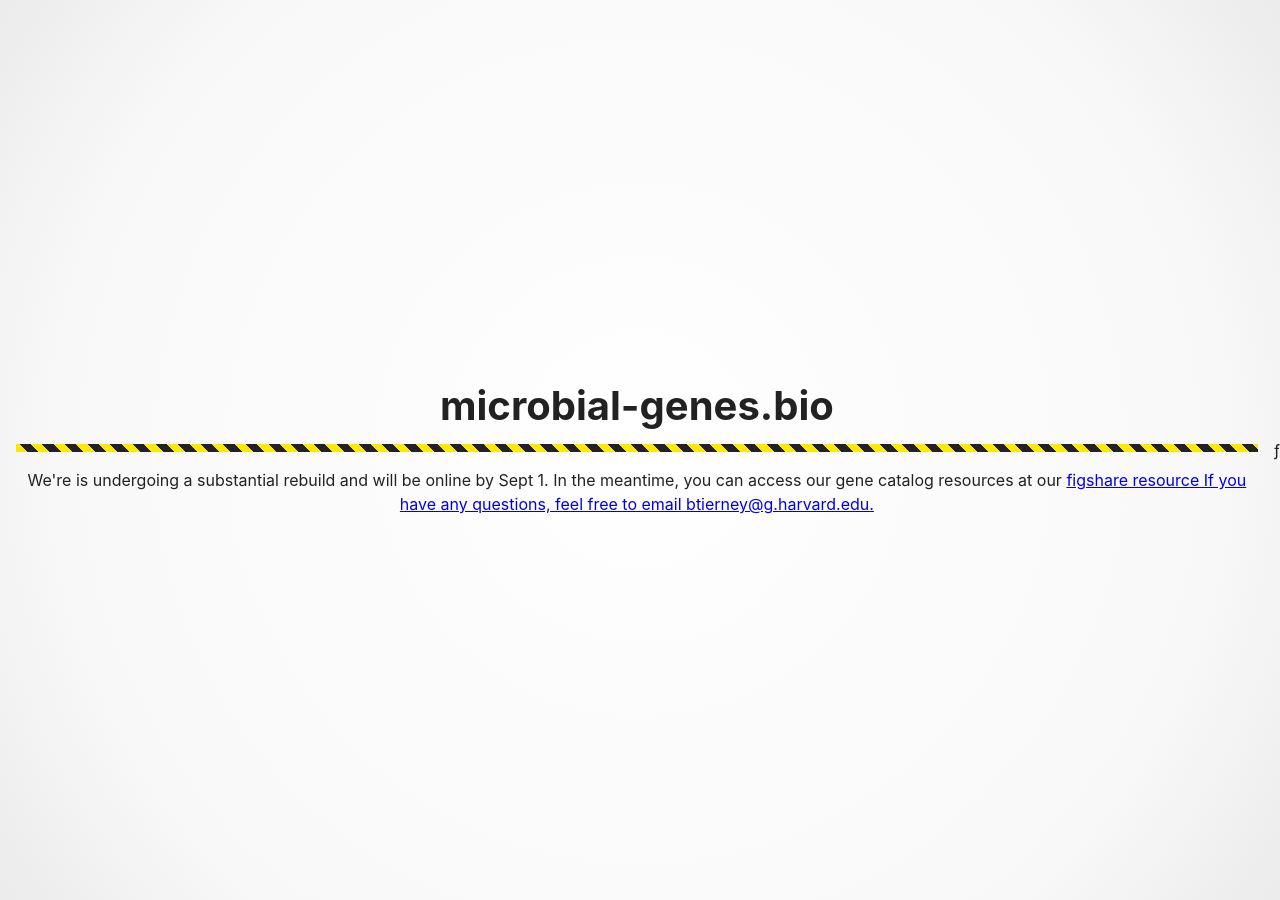
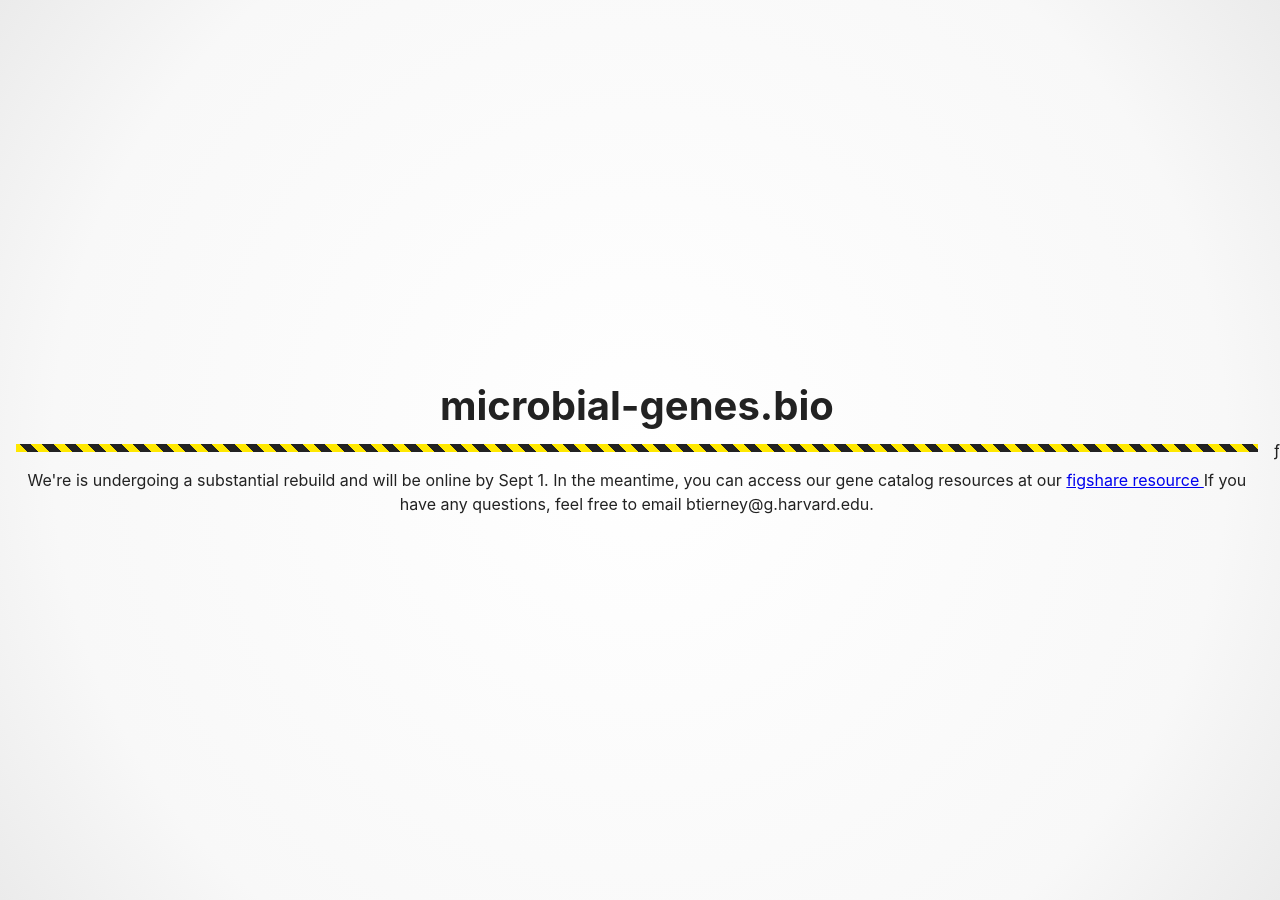
Before and after one commit to kosticlab/microbialgenes.github.io, a Jekyll site: the page index.html, which Jekyll copies as it is, in a window 1280 px wide. Built offline with Jekyll 4.4.1, drawn with Linux system fonts in a browser that asks for light colours; part of the change alters nothing that is shown.

```diff
--- a/index.html
+++ b/index.html
@@ -50,7 +50,7 @@
   <body>
     <main>
       <h1>microbial-genes.bio</h1>
-      <p>We're is undergoing a substantial rebuild and will be online by Sept 1. In the meantime, you can access our gene catalog resources at our <a href="https://figshare.com/projects/Genetic_Landscape_of_the_Human_Microbiome/62327"> figshare resource If you have any questions, feel free to email btierney@g.harvard.edu.</a></p>
+      <p>We're is undergoing a substantial rebuild and will be online by Sept 1. In the meantime, you can access our gene catalog resources at our <a href="https://figshare.com/projects/Genetic_Landscape_of_the_Human_Microbiome/62327"> figshare resource </a> If you have any questions, feel free to email btierney@g.harvard.edu.</p>
     </main>
   </body>
 </html>ƒ
```
